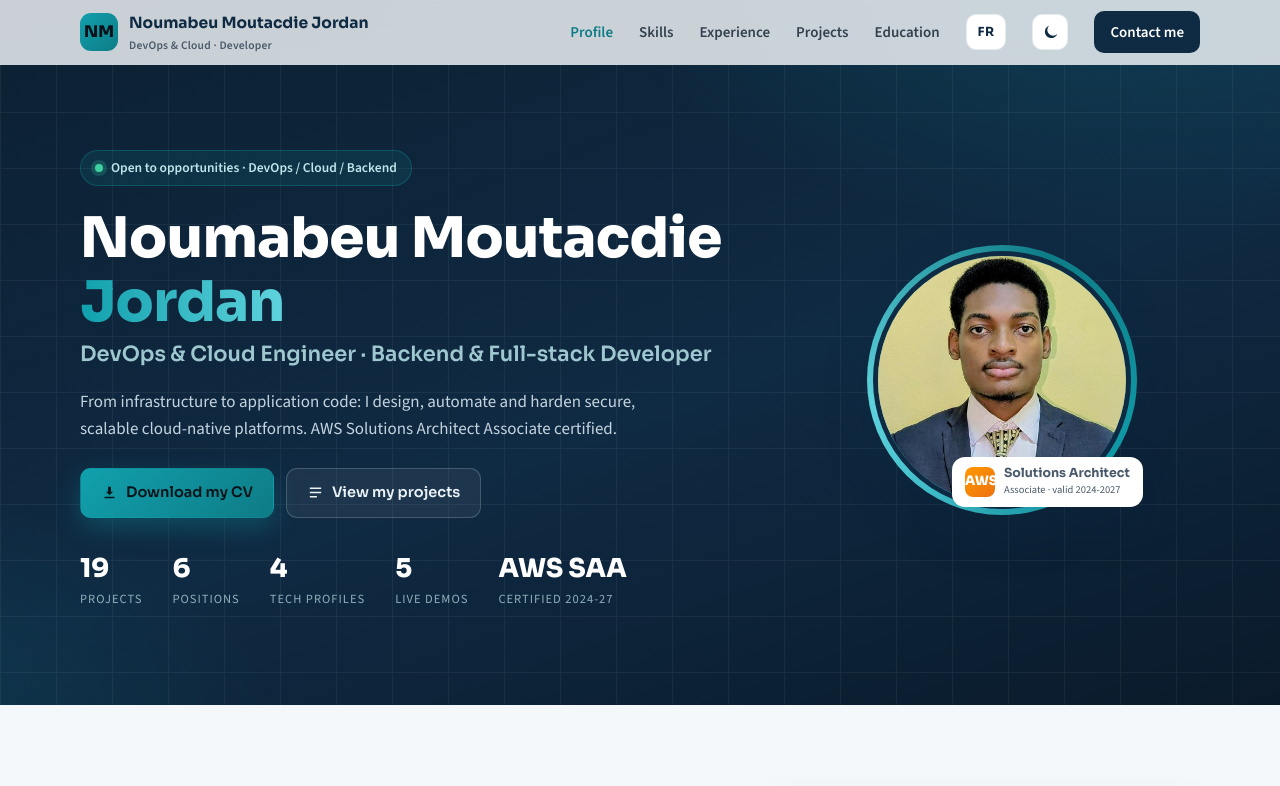
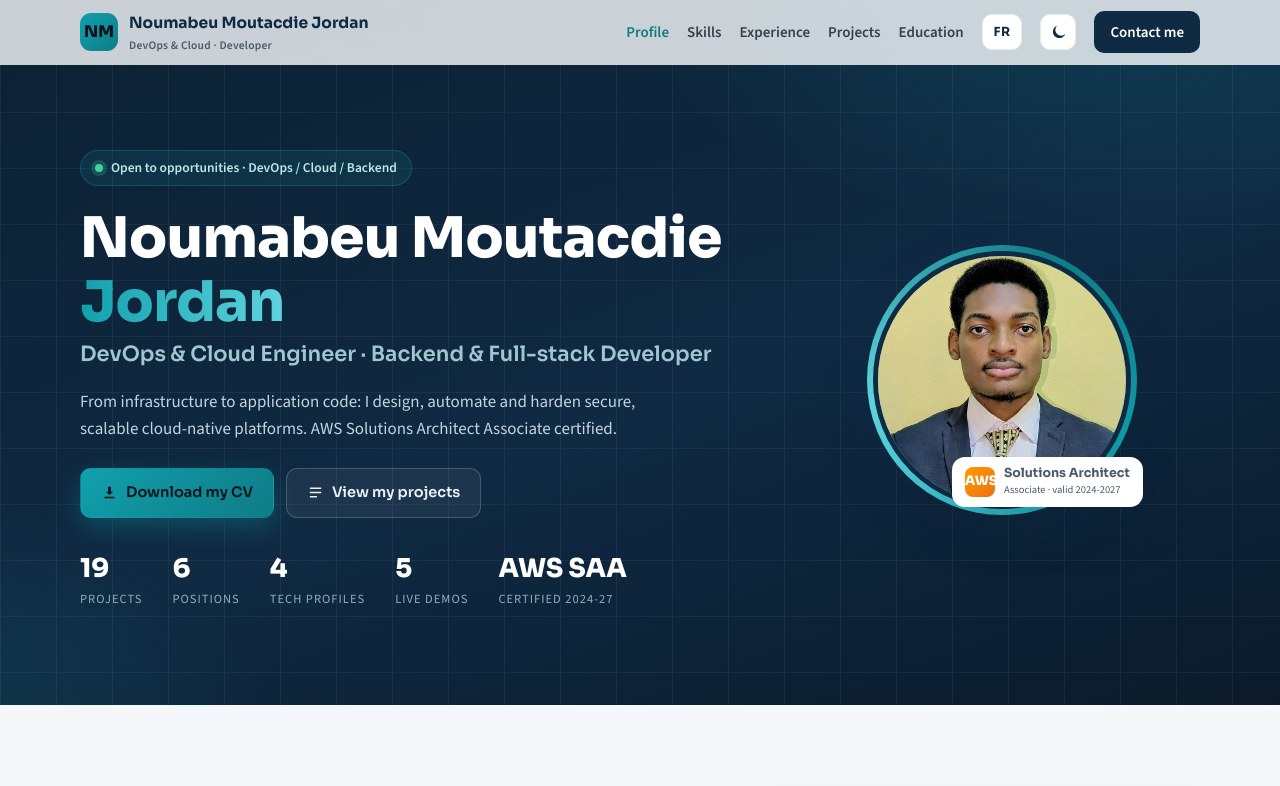
Before and after one commit to Moutacdie2000/moutacdie2000.github.io, a plain HTML site: page index.html in a window 1280 px wide. Shown: the top 786 px of the page. Drawn offline with nearby package versions, Linux system fonts and the light colour scheme.

Commit message:
fix: barre de navigation a l'etroit aux largeurs intermediaires
L'ajout du selecteur de langue et du bouton de theme faisait deborder la barre
entre 861 et 1015 px, alors que le menu burger n'apparaissait qu'a 860 px.
Espacement des liens ramene de 26 a 18 px et bascule mobile relevee a 1000 px.

```diff
--- a/index.html
+++ b/index.html
@@ -56,7 +56,7 @@
       .mono { width: 38px; height: 38px; border-radius: 11px; display: grid; place-items: center; font-weight: 800; font-size: 16px; color: #061018; background: linear-gradient(135deg, var(--teal-2), var(--teal)); }
       .brand-txt b { font-weight: 700; font-size: 15.5px; color: var(--heading); white-space: nowrap; }
       .brand-sub { display: block; font-family: var(--sans); font-weight: 600; font-size: 11.5px; color: var(--muted); letter-spacing: .02em; }
-      .nav-links { display: flex; align-items: center; gap: 26px; }
+      .nav-links { display: flex; align-items: center; gap: 18px; }
       .nav-links a { font-weight: 600; font-size: 15px; color: var(--ink-2); transition: color .2s; }
       .nav-links a:hover { color: var(--teal); }
       .nav-cta { background: var(--navy); color: #fff !important; padding: 9px 16px; border-radius: 10px; font-size: 14px; transition: transform .2s, background .2s; }
@@ -220,7 +220,7 @@
       .reveal { transition: opacity .6s ease, transform .6s ease; }
       html.js .reveal:not(.in) { opacity: 0; transform: translateY(22px); }
 
-      @media (max-width: 860px) {
+      @media (max-width: 1000px) {
         .nav-links { position: fixed; inset: 64px 0 auto 0; background: var(--card); flex-direction: column; align-items: stretch; gap: 0; padding: 8px 0; border-bottom: 1px solid var(--line); box-shadow: var(--shadow); transform: translateY(-130%); transition: transform .3s; }
         .nav-links.open { transform: none; }
         .nav-links a { padding: 13px 7vw; }
```
